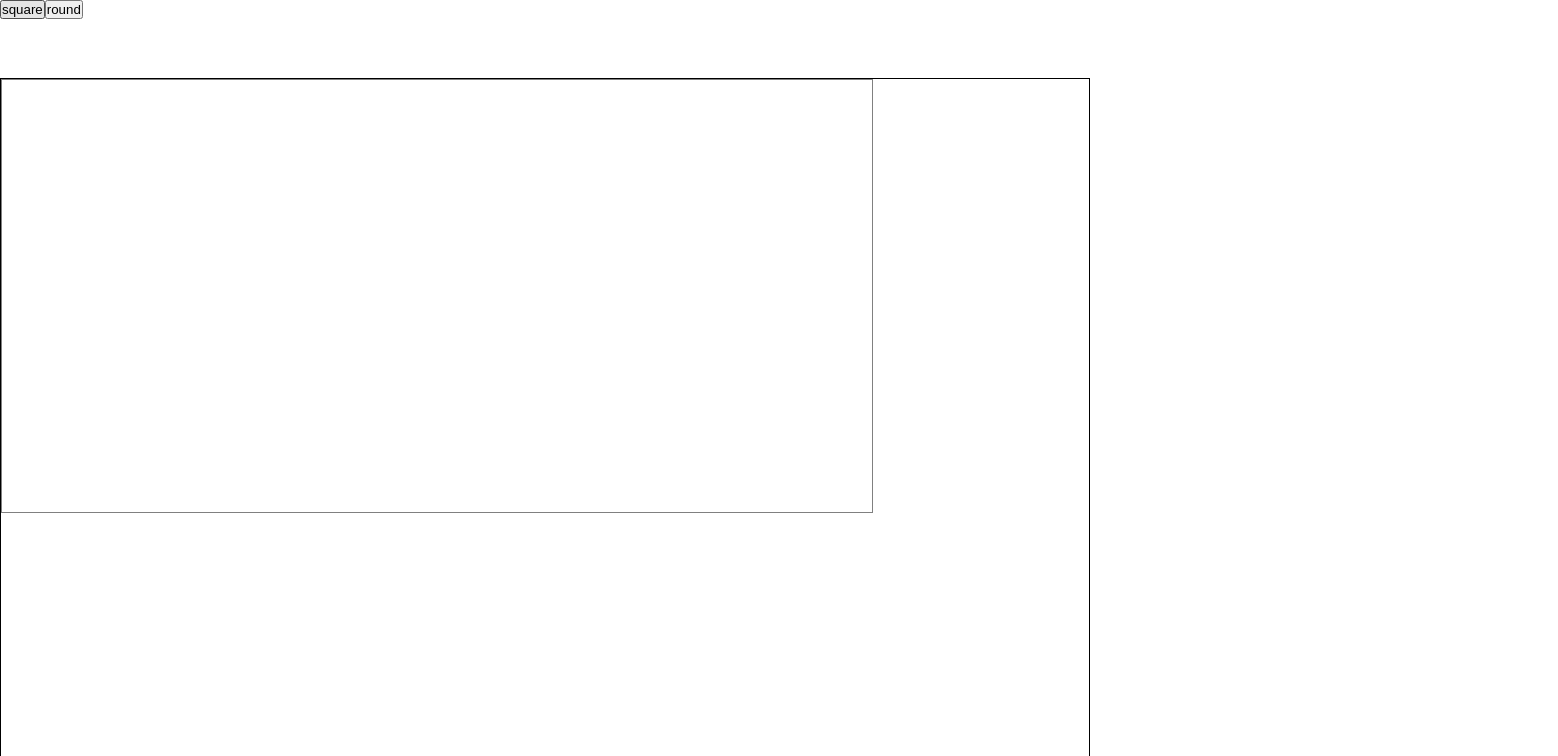
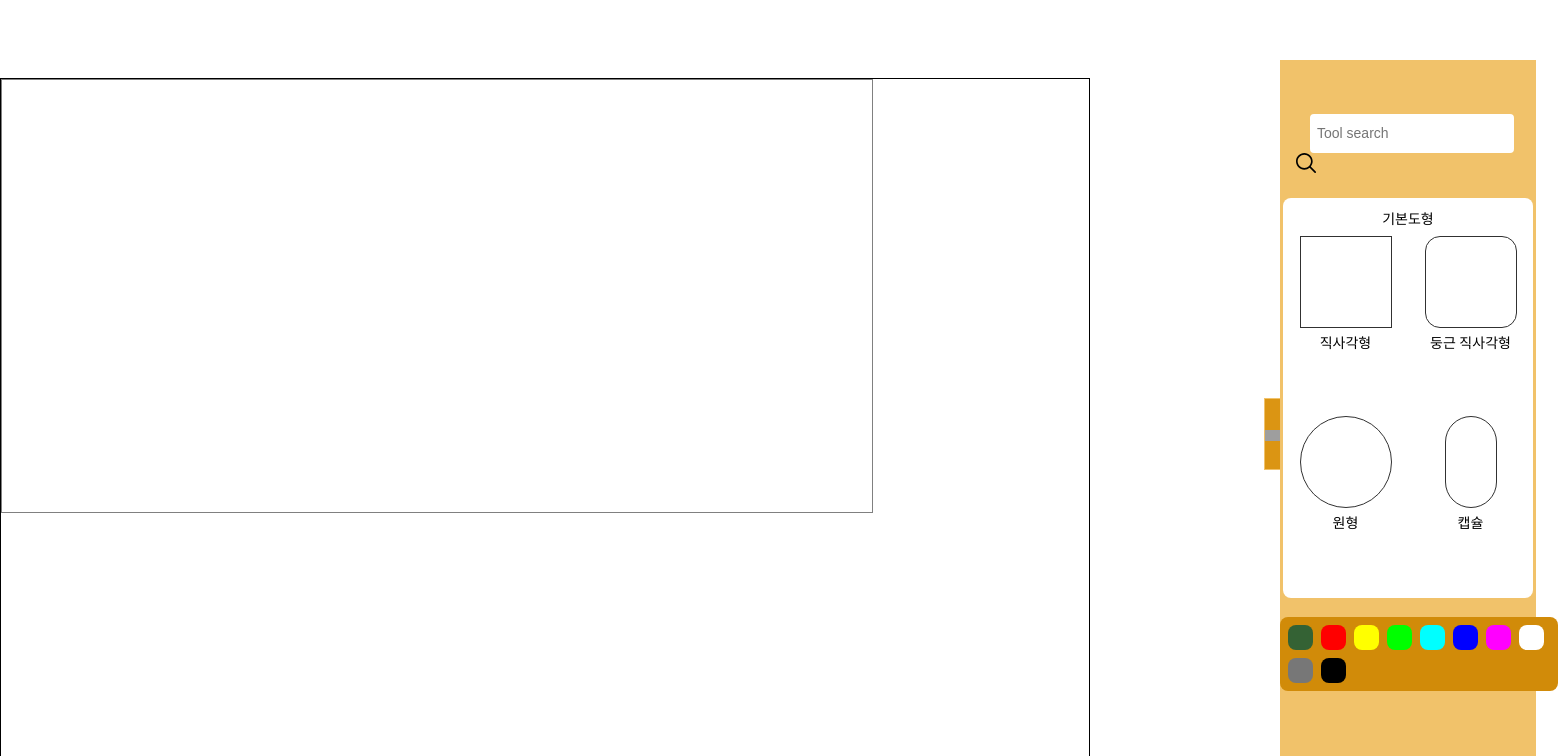
Before and after one commit to D0KKAEl3I/WebMaker, a Next.js app in the folder client-side/: page / in a window 1280 px wide. Shown: the top 756 px of the page, 1558 px wide, since content can reach past the window. Built offline with nearby package versions, Linux system fonts and the light colour scheme; grey boxes are pictures that could not be loaded.

Commit message:
도형메뉴 추가

```diff
--- a/client-side/src/components/Drawable/Shape/index.js
+++ b/client-side/src/components/Drawable/Shape/index.js
@@ -4,7 +4,7 @@ import Input from 'components/Input'
 
 const position = { x: 50, y: 50 }
 
-export default function Shape({ type, className }) {
+export default function Shape({ type, className, color }) {
     const [selected, setSelected] = useState(false)
 
     const [dragInfo, setDragInfo] = useState({
@@ -42,19 +42,23 @@ export default function Shape({ type, className }) {
     }
 
     const [divStyle, setDivStyle] = useState({
-        transform: `rotate(0deg)`,
+        // transform: `rotate(0deg)`,
         left: `${position.x}px`,
         top: `${position.y}px`,
-        backgroundColor: '#ffffff'
+        backgroundColor: color
     })
 
-    function shapeStyle(type) {
+    function setType() {
         if (type == "square") {
             return styles.square;
+        } else if (type == "roundsquare") {
+            return styles.roundsquare;
         } else if (type == "round") {
             return styles.round;
-        } else {
-            return
+        } else if (type == "capsule") {
+            return styles.capsule;
+        } else if (type == "diamond") {
+            return styles.diamond;
         }
     }
 
@@ -66,49 +70,7 @@ export default function Shape({ type, className }) {
             onMouseMove={handleMouseMove}
             onMouseLeave={handleMouseMove}
             onMouseUp={handleMouseUp}
-            className={`${styles.div} ${shapeStyle(type)} ${className}`}>
-            {/* {
-                selected ?
-                    <div
-                        style={{
-                            transform: divStyle.transform.toString().replace('(', '(-')
-                        }}
-                        className={styles.sizeSetter}>
-                        <Input
-                            onChange={(e) => setDivStyle({
-                                ...divStyle,
-                                width: e.target.value + 'px'
-                            })}
-                            className={styles.sizeSetterInput} type='number' placeholder="width">
-                        </Input>
-                        <Input
-                            onChange={(e) => setDivStyle({
-                                ...divStyle,
-                                height: e.target.value + 'px'
-                            })}
-                            className={styles.sizeSetterInput} type='number' placeholder="height">
-                        </Input>
-                        <Input
-                            onChange={(e) => setDivStyle({
-                                ...divStyle,
-                                transform: `rotate(${e.target.value % 360}deg`
-                            })}
-                            className={styles.sizeSetterInput} type='number' placeholder="rotate">
-                        </Input>
-                        <Input
-                            onChange={(e) => {
-                                setDivStyle({
-                                    ...divStyle,
-                                    backgroundColor: e.target.value
-                                })
-                            }}
-                            className={styles.sizeSetterInput} value={divStyle.backgroundColor} type='color' >
-                        </Input>
-                    </div>
-                    :
-                    null
-            } */}
-
+            className={`${styles.div} ${setType()} ${className} ${dragInfo.isDragging ? styles.select : ''}`}>
         </div >
     )
 }
--- a/client-side/src/components/Drawable/Shape/shape.module.css
+++ b/client-side/src/components/Drawable/Shape/shape.module.css
@@ -4,15 +4,28 @@
     position: absolute;
 }
 
-.square{
-    width: 100px;
-    height: 100px;
+.square {
+    width: 90px;
+    height: 90px;
 }
 
-.round{
-    width: 100px;
-    height: 100px;
+.roundsquare {
+    width: 90px;
+    height: 90px;
+    border-radius: 15px;
+}
+
+.round {
+    width: 90px;
+    height: 90px;
     border-radius: 50%;
+}
+
+.capsule {
+    margin: 0 20px;
+    width: 50px;
+    height: 90px;
+    border-radius: 99999px;
 }
 
 .select{
--- a/client-side/src/components/ShapeMenu/Shape/index.js
+++ b/client-side/src/components/ShapeMenu/Shape/index.js
@@ -1,17 +1,20 @@
 import styles from './shape.module.css'
-export default function  Shape({title, type, className, style}) {
+export default function Shape({ title, type, className, style, onClick }) {
     function setType() {
-        if(type=="square"){
+        if (type == "square") {
             return styles.square;
-        }else if(type=="roundsquare"){
+        } else if (type == "roundsquare") {
             return styles.roundsquare;
-        }else if(type=="round"){
+        } else if (type == "round") {
             return styles.round;
-        }else (type=="capsule")
+        } else if (type == "capsule") {
             return styles.capsule;
+        } else if (type == "diamond") {
+            return styles.diamond;
+        }
     }
-    return(
-        <div className={styles.container}>
+    return (
+        <div className={styles.container} onClick={e => { onClick(type) }}>
             <div className={`${styles.shape} ${setType()} ${className}`} style={style}></div>
             <p className={styles.title}>{title}</p>
         </div>
--- a/client-side/src/components/ShapeMenu/index.js
+++ b/client-side/src/components/ShapeMenu/index.js
@@ -1,9 +1,9 @@
 import styles from './shapemenu.module.css'
-import {useState} from 'react'
+import { useState } from 'react'
 import Input from 'components/Input'
 import Shape from 'components/ShapeMenu/Shape'
 import ColorBlock from 'components/ShapeMenu/ColorBlock'
-export default function ShapeMenu({children}) {
+export default function ShapeMenu({ create, change, color }) {
     const [show, setShow] = useState(true)
 
     function toggle() {
@@ -23,26 +23,24 @@ export default function ShapeMenu({children}) {
 
     ]
 
-    const [color, setColor] = useState("#ffffff")
-
-
     let shapes = [
-        {title:"직사각형", type:"square"},
-        {title:"둥근 직사각형", type:"roundsquare"},
-        {title:"원형", type:"round"},
-        {title:"캡슐", type:"capsule"},
+        { title: "직사각형", type: "square" },
+        { title: "둥근 직사각형", type: "roundsquare" },
+        { title: "원형", type: "round" },
+        { title: "캡슐", type: "capsule" }
     ]
 
 
-    return(
+    return (
 
 
-        <div className={styles.text} style={{right:` ${
-            show?
-            "-306px":""
-        }`}}>
+        <div className={styles.text} style={{
+            right: ` ${show ?
+                "-20vw" : ""
+                }`
+        }}>
             <button className={styles.button} onClick={toggle}>
-                  <img src="/img/arrow.png"/>
+                <img src="/img/arrow.png" />
 
             </button>
             <div className={styles.searchImg}>
@@ -53,13 +51,13 @@ export default function ShapeMenu({children}) {
                 <p>기본도형</p>
                 <div>
                     {
-                      shapes.map(item=><Shape style={{backgroundColor:color}} type={item.type} title={item.title}/>)
+                        shapes.map(item => <Shape onClick={create} style={{ backgroundColor: color }} type={item.type} title={item.title} />)
                     }
                 </div>
             </div>
             <div className={styles.color}>
                 {
-                      colors.map(item=><ColorBlock onClick={e=>{setColor(e.target.style.backgroundColor);}} color={item}></ColorBlock>)
+                    colors.map(item => <ColorBlock onClick={e => { change(e.target.style.backgroundColor); }} color={item}></ColorBlock>)
                 }
 
             </div>
--- a/client-side/src/layouts/Index/index.js
+++ b/client-side/src/layouts/Index/index.js
@@ -2,24 +2,28 @@ import { useState, useEffect } from 'react'
 import Pallete from 'components/Drawable/Pallete'
 import Shape from 'components/Drawable/Shape'
 import styles from './index.module.css'
+import ShapeMenu from 'components/ShapeMenu'
 
 export default function Index() {
 
     const [divs, setDivs] = useState([]);
 
+    const [color, setColor] = useState("#ffffff");
+
     function makeDiv(type) {
-        setDivs(arr => [...arr, <Shape className={styles.shape} type={type} width={60} height={30} />])
+        setDivs(arr => [...arr, <Shape className={styles.shape} color={color} type={type} width={60} height={30} />])
     }
+
+
 
     return (
         <div>
-            <button onClick={() => makeDiv('square')}>square</button>
-            <button onClick={() => makeDiv('round')}>round</button>
             <Pallete>
                 {
                     divs.map(i => i)
                 }
             </Pallete>
+            <ShapeMenu create={makeDiv} change={setColor} color={color}></ShapeMenu>
         </div>
     )
 }
```
Lines whose indentation alone changed are shown as unchanged.
